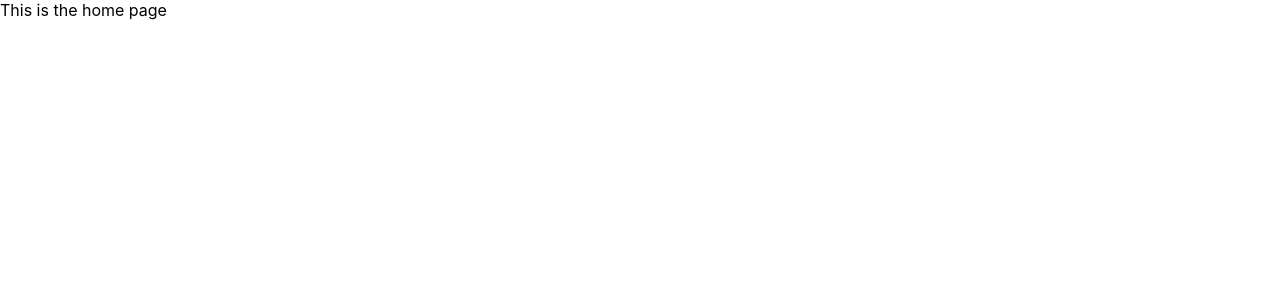
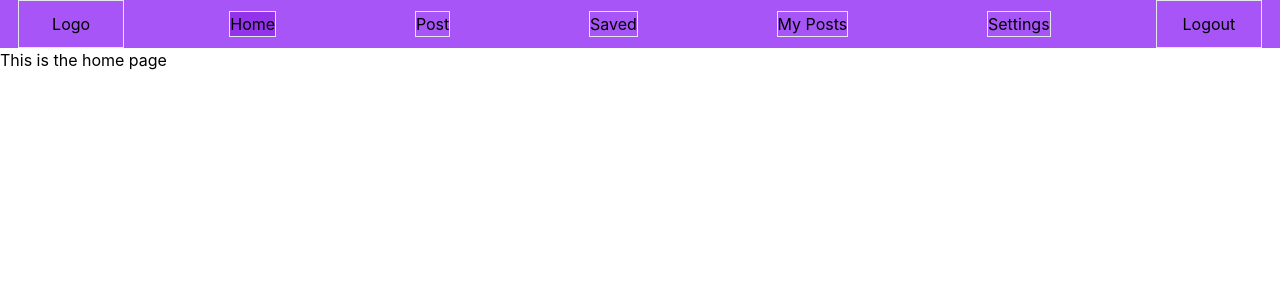
Before and after one commit to minjae07206/nyush_exchange_platform, a React (Create React App) app: page / in a window 1280 px wide. Shown: the top 300 px of the page. Built offline with nearby package versions, Linux system fonts and the light colour scheme.

Commit message:
created the navigation bar

```diff
--- a/package.json
+++ b/package.json
@@ -41,5 +41,8 @@
       "last 1 firefox version",
       "last 1 safari version"
     ]
+  },
+  "devDependencies": {
+    "tailwindcss": "^3.4.13"
   }
 }
--- a/src/App.tsx
+++ b/src/App.tsx
@@ -8,9 +8,11 @@ import SavedPage from 'routes/SavedPage';
 import MyPostsPage from 'routes/MyPostsPage';
 import SettingsPage from 'routes/SettingsPage';
 import PostPage from 'routes/PostPage';
+import Header from 'components/header/Header';
 function App() {
   return (
     <BrowserRouter>
+        <Header></Header>
         <Routes>
           <Route path="/" element={<HomePage />} />
           <Route path="/new-post" element={<NewPostPage />} />
--- /dev/null
+++ b/src/components/header/Header.tsx
@@ -0,0 +1,12 @@
+import NavigationBar from "components/header/NavigationBar";
+import Logo from "components/header/Logo";
+import LogoutButton from "components/header/LogoutButton";
+export default function Header () {
+    return (
+        <header className="flex bg-purple-500 w-full h-12 justify-around">
+            <Logo className="border w-1/12 text-center content-center"></Logo>
+            <NavigationBar className="w-9/12 text-center content-center"></NavigationBar>
+            <LogoutButton className="border w-1/12 text-center content-center"></LogoutButton>
+        </header>
+    )
+}
--- /dev/null
+++ b/src/components/header/Logo.tsx
@@ -0,0 +1,7 @@
+interface LogoProps {
+    className?: string; // Optional prop
+}
+
+export default function Logo ({className}:LogoProps): JSX.Element {
+    return <div className={className}>Logo</div>
+}
--- /dev/null
+++ b/src/components/header/LogoutButton.tsx
@@ -0,0 +1,9 @@
+interface LogoutButtonProps {
+   className?: string; // Optional prop
+}
+
+export default function LogoutButton ({className}: LogoutButtonProps) {
+     return (
+        <button className={className}>Logout</button>
+     )
+}
--- /dev/null
+++ b/src/components/header/NavigationBar.tsx
@@ -0,0 +1,20 @@
+import { Link, useLocation } from "react-router-dom";
+interface NavigationBarProps {
+    className?: string; // Optional prop
+}
+
+export default function NavigationBar ({className}:NavigationBarProps) {
+    const location = useLocation();
+    const pathname = location.pathname;
+    return (
+        <nav className={className}>
+            <ul className="flex justify-around">
+                <li className={`${pathname === '/' ? "bg-purple-600" : ''} hover:bg-purple-600 border`}><Link to={'/'}>Home</Link></li>
+                <li className={`${pathname === '/new-post' ? "bg-purple-600" : ''} hover:bg-purple-600 border`}><Link to={'/new-post'}>Post</Link></li>
+                <li className={`${pathname === '/saved' ? "bg-purple-600" : ''} hover:bg-purple-600 border`}><Link to={'/saved'}>Saved</Link></li>
+                <li className={`${pathname === '/myposts' ? "bg-purple-600" : ''} hover:bg-purple-600 border`}><Link to={'/myposts'}>My Posts</Link></li>
+                <li className={`${pathname === '/settings' ? "bg-purple-600" : ''} hover:bg-purple-600 border`}><Link to={'/settings'}>Settings</Link></li>
+            </ul>
+        </nav>
+    )
+}
--- a/src/index.css
+++ b/src/index.css
@@ -1,3 +1,7 @@
+@tailwind base;
+@tailwind components;
+@tailwind utilities;
+
 body {
   margin: 0;
   font-family: -apple-system, BlinkMacSystemFont, 'Segoe UI', 'Roboto', 'Oxygen',
--- /dev/null
+++ b/tailwind.config.js
@@ -0,0 +1,10 @@
+/** @type {import('tailwindcss').Config} */
+module.exports = {
+  content: [
+    "./src/**/*.{js,jsx,ts,tsx}",
+  ],
+  theme: {
+    extend: {},
+  },
+  plugins: [],
+}
```
Also changed, not shown: 1 other file (tests, documents, lock files or other folders).
